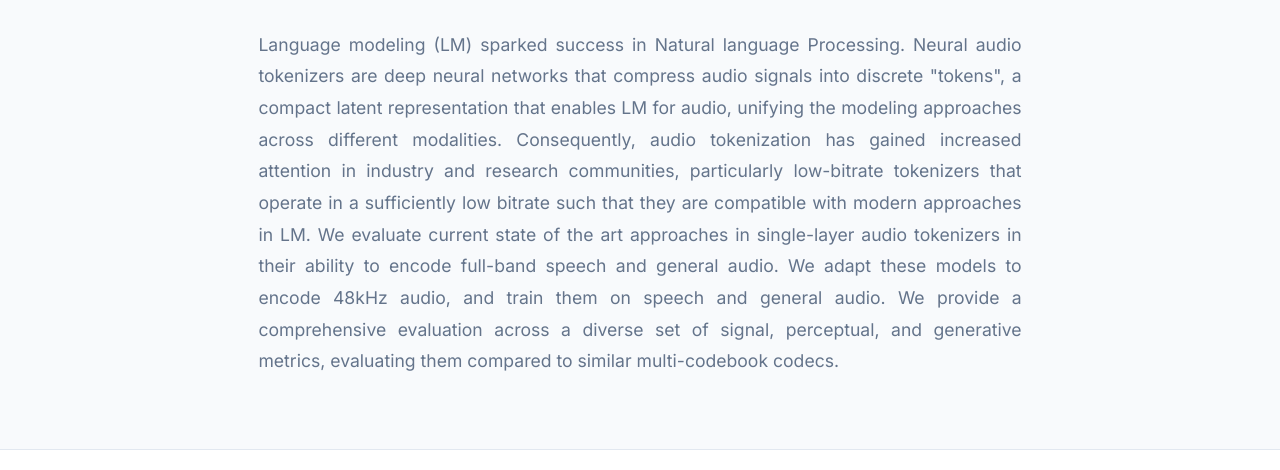
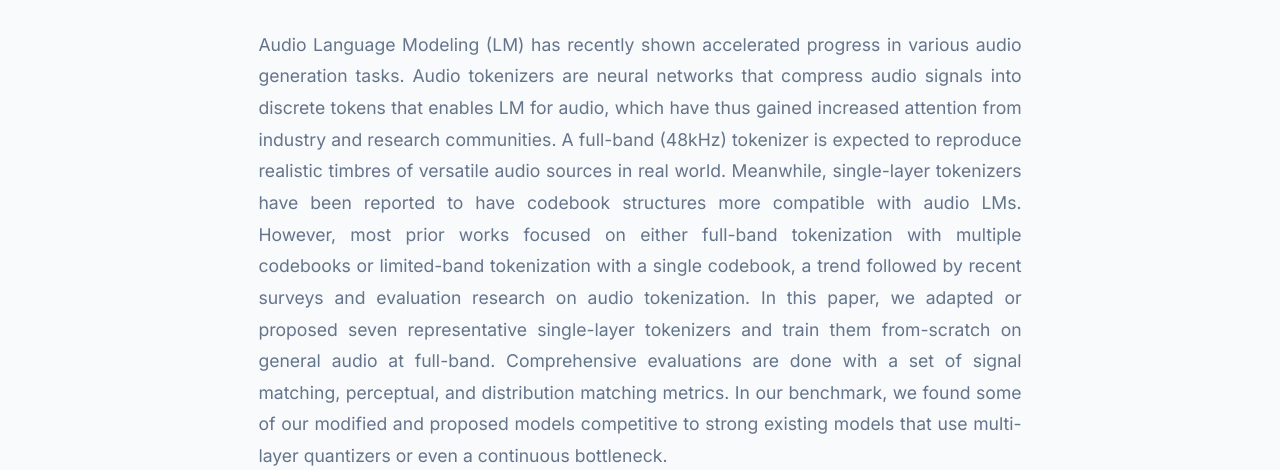
Before and after one commit to icassp2026submission/singlelayertokenizer_demo, a plain HTML site: page index.html in a window 1280 px wide. Shown: the part 482-952 px from the top of the page. Drawn offline with nearby package versions, Linux system fonts and the light colour scheme; some icons are missing.

Commit message:
updated abstract to reflect latest paper version

```diff
--- a/index.html
+++ b/index.html
@@ -130,12 +130,14 @@
         <h2 class="title is-3">Abstract</h2>
         <div class="content has-text-justified">
           <p>
-            Language modeling (LM) sparked success in Natural language Processing.
-            Neural audio tokenizers are deep neural networks that compress audio signals into discrete "tokens", a compact latent representation that enables LM for audio, unifying the modeling approaches across different modalities.
-            Consequently, audio tokenization has gained increased attention in industry and research communities, particularly low-bitrate tokenizers that operate in a sufficiently low bitrate such that they are compatible with modern approaches in LM.
-            We evaluate current state of the art approaches in single-layer audio tokenizers in their ability to encode full-band speech and general audio.
-            We adapt these models to encode 48kHz audio, and train them on speech and general audio.
-            We provide a comprehensive evaluation across a diverse set of signal, perceptual, and generative metrics, evaluating them compared to similar multi-codebook codecs.
+            Audio Language Modeling (LM) has recently shown accelerated progress in various audio generation tasks.
+            Audio tokenizers are neural networks that compress audio signals into discrete tokens that enables LM for audio, which have thus gained increased attention from industry and research communities.
+            A full-band (48kHz) tokenizer is expected to reproduce realistic timbres of versatile audio sources in real world.
+            Meanwhile, single-layer tokenizers have been reported to have codebook structures more compatible with audio LMs.
+            However, most prior works focused on either full-band tokenization with multiple codebooks or limited-band tokenization with a single codebook, a trend followed by recent surveys and evaluation research on audio tokenization.
+            In this paper, we adapted or proposed seven representative single-layer tokenizers and train them from-scratch on general audio at full-band.
+            Comprehensive evaluations are done with a set of signal matching, perceptual, and distribution matching metrics.
+            In our benchmark, we found some of our modified and proposed models competitive to strong existing models that use multi-layer quantizers or even a continuous bottleneck.
           </p>
         </div>
       </div>
```
